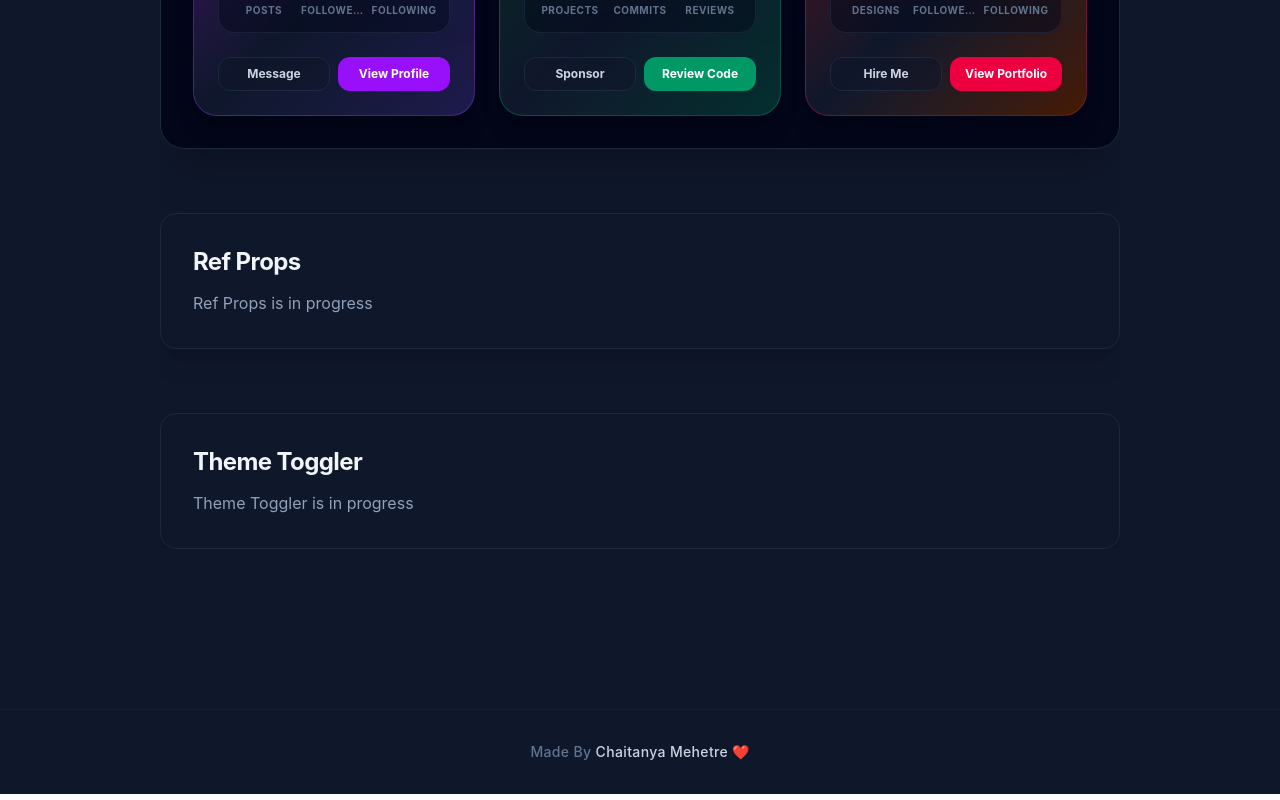
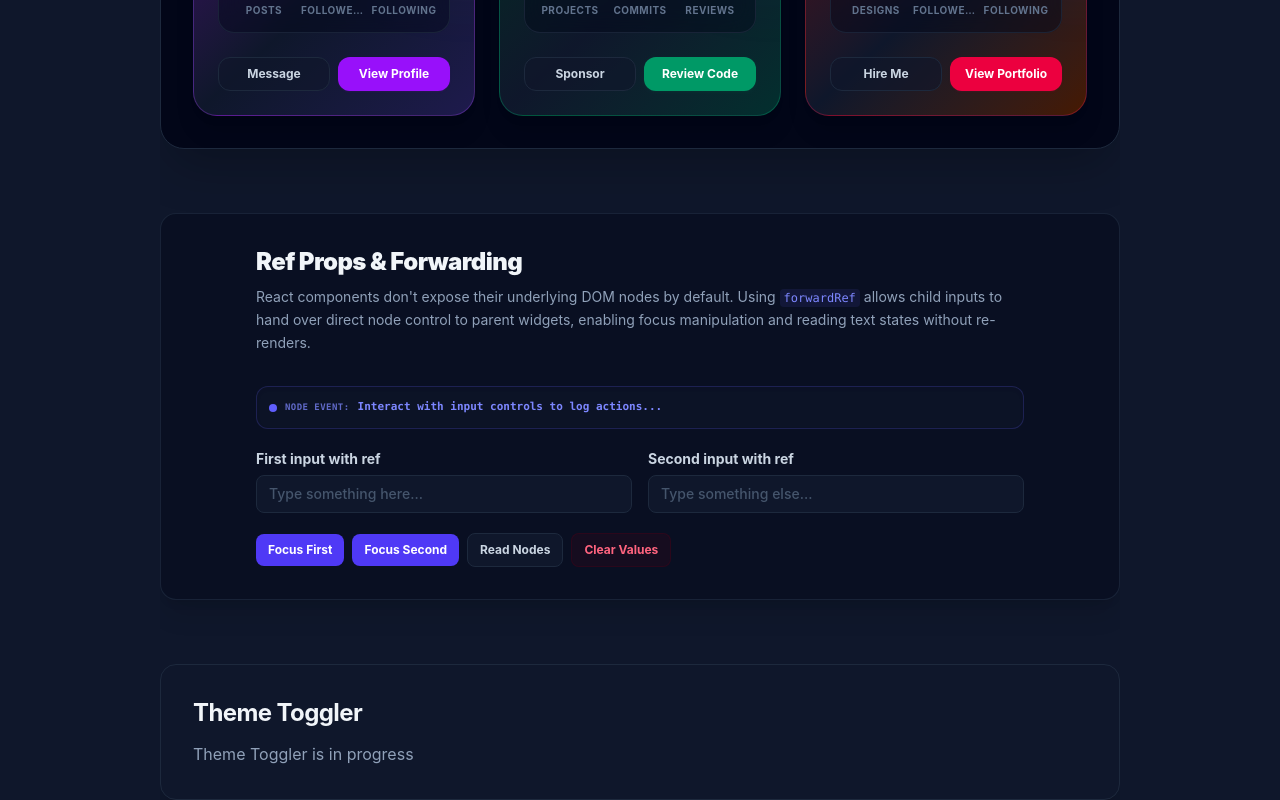
Before and after one commit to Chaitanya-963/Props-Guide, a React (Vite) app: page / in a window 1280 px wide. Shown: the part 1998-2798 px from the top of the page. Built offline with nearby package versions, Linux system fonts and the light colour scheme.

Commit message:
Build RefProps section

```diff
--- a/src/components/RefProps.jsx
+++ b/src/components/RefProps.jsx
@@ -1,24 +1,148 @@
+import { useRef, forwardRef, useState } from "react";
 
-const RefProps = ({isDark}) => {
+const CustomInput = forwardRef(({ label, placeholder, className, isDark }, ref) => {
   return (
-    <div className={`p-8 rounded-2xl shadow-xl transition-all duration-300 border ${
-      isDark
-        ? "bg-slate-900 border-slate-800"
-        : "bg-white border-slate-100"
-    }`}>
-      <h1 className={`text-2xl font-bold tracking-tight mb-3 ${
-        isDark ? "text-slate-100" : "text-slate-900"
-      }`}>
-        Ref Props
-      </h1>
+    <div className="w-full min-w-0">
+      <label
+        className={`block text-xs sm:text-sm font-bold mb-1.5 transition-colors duration-200 ${
+          isDark ? "text-slate-300" : "text-slate-700"
+        }`}
+      >
+        {label}
+      </label>
+      <input
+        ref={ref}
+        type="text"
+        className={`w-full px-3 py-2 text-xs sm:text-sm border rounded-lg transition-all duration-200 outline-hidden focus:ring-2 focus:ring-indigo-500/50 focus:border-indigo-500 font-medium ${
+          isDark
+            ? "bg-slate-900 border-slate-800 text-slate-100 placeholder-slate-600 focus:bg-slate-900/40"
+            : "bg-white border-slate-200 text-slate-900 placeholder-slate-400 focus:bg-white"
+        } ${className}`}
+        placeholder={placeholder}
+      />
+    </div>
+  );
+});
 
-      <p className={`text-base leading-relaxed ${
-        isDark ? "text-slate-400" : "text-slate-600"
-      }`}>
-        Ref Props is in progress
-      </p>
-    </div>
-  )
-}
+CustomInput.displayName = "CustomInput";
 
-export default RefProps
+const RefProps = ({ isDark }) => {
+  const inputRef = useRef(null);
+  const secondInputRef = useRef(null);
+  const [logMessage, setLogMessage] = useState("Interact with input controls to log actions...");
+
+  const focusInput = (target) => {
+    if (target === 1) {
+      inputRef.current?.focus();
+      setLogMessage("Focused: First input field active");
+    } else {
+      secondInputRef.current?.focus();
+      setLogMessage("Focused: Second input field active");
+    }
+  };
+
+  const getInputValue = () => {
+    const val1 = inputRef.current?.value || "Empty";
+    const val2 = secondInputRef.current?.value || "Empty";
+    setLogMessage(`Read Values -> Input 1: "${val1}" | Input 2: "${val2}"`);
+  };
+
+  const clearInputValue = () => {
+    if (inputRef.current) inputRef.current.value = "";
+    if (secondInputRef.current) secondInputRef.current.value = "";
+    setLogMessage("Cleared: Reset all forwarded ref inputs");
+  };
+
+  return (
+    <section
+      className={`p-4 sm:p-6 md:p-8 rounded-2xl shadow-xl transition-all duration-300 border w-full max-w-full overflow-hidden ${
+        isDark
+          ? "bg-slate-950/40 border-slate-800/80 text-slate-100"
+          : "bg-white border-slate-100 text-slate-900"
+      }`}
+    >
+      <div className="max-w-3xl mx-auto w-full">
+        {/* Header Section */}
+        <h2 className={`text-xl sm:text-2xl font-black tracking-tight mb-1 sm:mb-2 ${isDark ? "text-slate-100" : "text-slate-900"}`}>
+          Ref Props & Forwarding
+        </h2>
+        <p className={`text-xs sm:text-sm leading-relaxed mb-5 sm:mb-8 ${isDark ? "text-slate-400" : "text-slate-600"}`}>
+          React components don't expose their underlying DOM nodes by default. Using{" "}
+          <code className="text-indigo-400 font-mono text-[11px] sm:text-xs px-1 py-0.5 rounded-sm bg-indigo-500/10">
+            forwardRef
+          </code>{" "}
+          allows child inputs to hand over direct node control to parent widgets, enabling focus manipulation and reading text states without re-renders.
+        </p>
+
+        {/* Live UI State Feedback Logger */}
+        <div
+          className={`p-3 rounded-xl mb-5 border font-mono text-[11px] flex items-center gap-2 truncate w-full transition-all ${
+            isDark
+              ? "bg-slate-900/60 border-indigo-500/20 text-indigo-400 shadow-inner"
+              : "bg-indigo-50 border-indigo-100 text-indigo-700 shadow-xs"
+          }`}
+        >
+          <span className="h-2 w-2 rounded-full bg-indigo-500 animate-pulse shrink-0" />
+          <span className="font-black uppercase tracking-wider text-[9px] opacity-75 whitespace-nowrap">Node Event:</span>
+          <span className="truncate font-semibold">{logMessage}</span>
+        </div>
+
+        {/* Inputs Layout Container */}
+        <div className="space-y-4 w-full">
+          <div className="grid grid-cols-1 sm:grid-cols-2 gap-4 w-full">
+            <CustomInput
+              ref={inputRef}
+              label="First input with ref"
+              placeholder="Type something here..."
+              isDark={isDark}
+            />
+            <CustomInput
+              ref={secondInputRef}
+              label="Second input with ref"
+              placeholder="Type something else..."
+              isDark={isDark}
+            />
+          </div>
+
+          {/* Touch-Friendly Navigation Action Lane */}
+          <div className="flex items-center gap-2 pt-1 overflow-x-auto pb-2 scrollbar-none sm:overflow-visible sm:pb-0 sm:flex-wrap w-full">
+            <button
+              onClick={() => focusInput(1)}
+              className="px-3 py-2 text-[11px] sm:text-xs font-bold rounded-lg bg-indigo-600 hover:bg-indigo-500 text-white cursor-pointer shrink-0 transition-transform active:scale-[0.97]"
+            >
+              Focus First
+            </button>
+            <button
+              onClick={() => focusInput(2)}
+              className="px-3 py-2 text-[11px] sm:text-xs font-bold rounded-lg bg-indigo-600 hover:bg-indigo-500 text-white cursor-pointer shrink-0 transition-transform active:scale-[0.97]"
+            >
+              Focus Second
+            </button>
+            <button
+              onClick={getInputValue}
+              className={`px-3 py-2 text-[11px] sm:text-xs font-bold rounded-lg border cursor-pointer shrink-0 transition-all active:scale-[0.97] ${
+                isDark
+                  ? "border-slate-800 bg-slate-900 hover:bg-slate-800 text-slate-300"
+                  : "border-slate-200 bg-slate-50 hover:bg-slate-100 text-slate-700"
+              }`}
+            >
+              Read Nodes
+            </button>
+            <button
+              onClick={clearInputValue}
+              className={`px-3 py-2 text-[11px] sm:text-xs font-bold rounded-lg border cursor-pointer shrink-0 transition-all active:scale-[0.97] ${
+                isDark
+                  ? "border-rose-950/40 bg-rose-950/20 text-rose-400 hover:bg-rose-900/30"
+                  : "border-rose-100 bg-rose-50 text-rose-700 hover:bg-rose-100/60"
+              }`}
+            >
+              Clear Values
+            </button>
+          </div>
+        </div>
+      </div>
+    </section>
+  );
+};
+
+export default RefProps;
```
